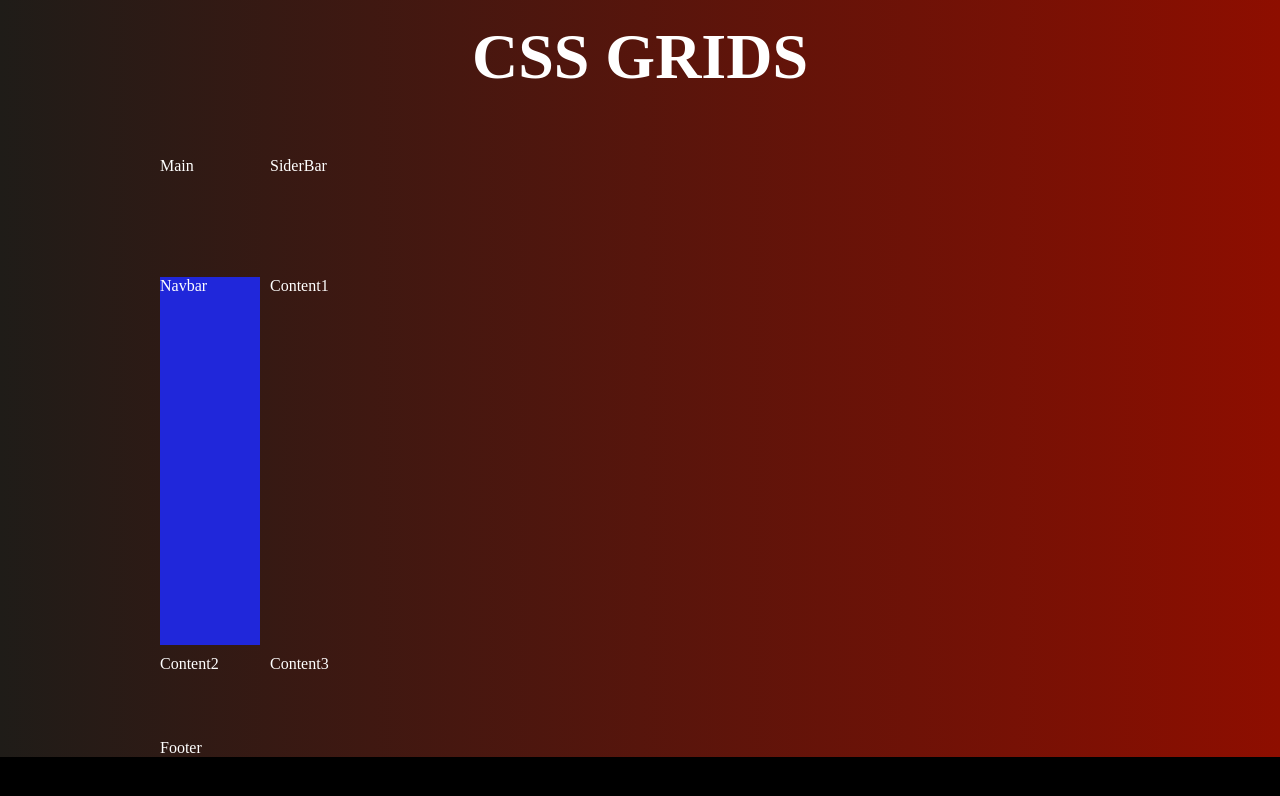
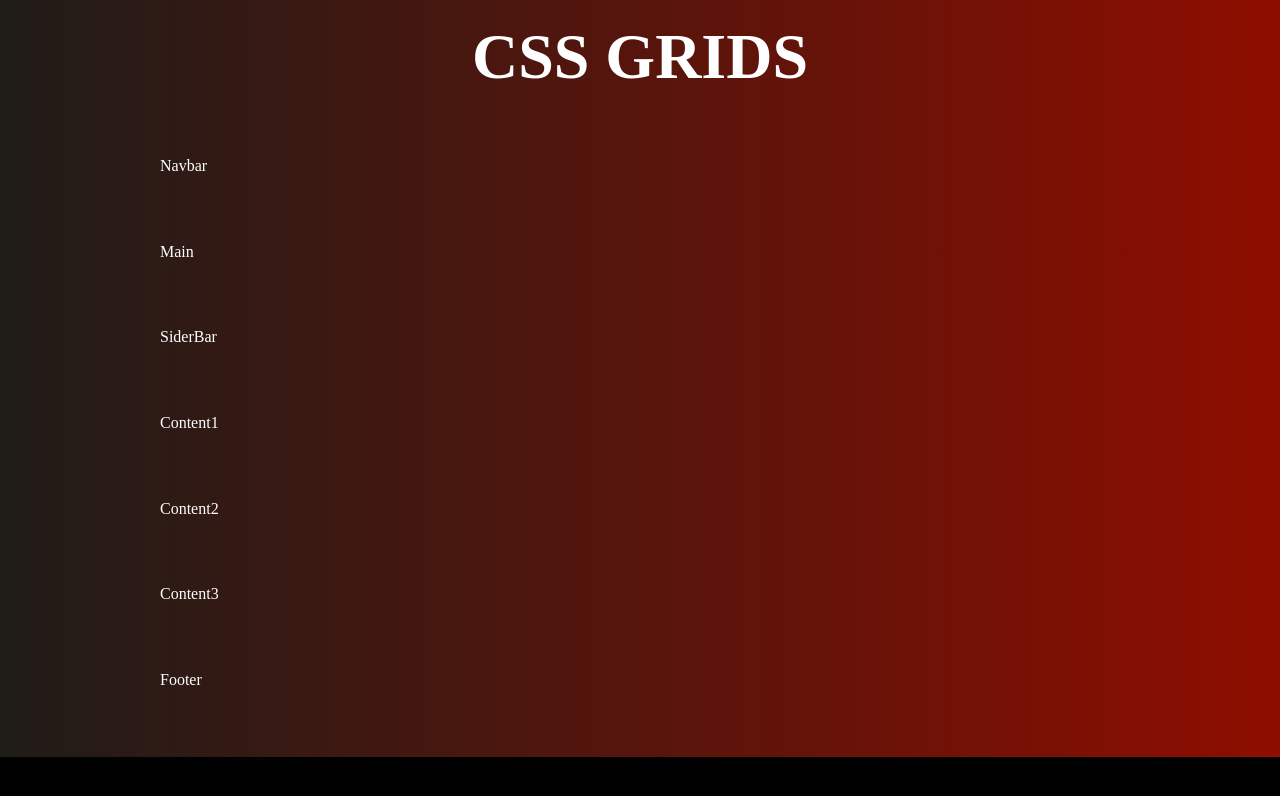
Before and after one commit to heytemisan/gridGarden, a React (Create React App) app: page / in a window 1280 px wide. Shown: the top 796 px of the page. Built offline with nearby package versions, Linux system fonts and the light colour scheme; a web font is replaced by a local one.

Commit message:
updated App.js

```diff
--- a/src/App.css
+++ b/src/App.css
@@ -16,7 +16,7 @@ h1 {
 
 @media (grid:0) {
 
-  @media screen and (min-width:768px) {
+@media screen and (min-width:768px) {
 
 .layout {
   height:75vh;
@@ -24,43 +24,4 @@ h1 {
   margin-left: 160px;
   display: grid;
   color:white;
-  grid-template: 1.5fr 5fr 1fr/ 100px 500px;
-  gap: 10px;
-  grid-template-areas:
-  "logo header"
-  "nav content"
-  "footer footer";
-}
-
-.logo {
-  grid-area: logo;
-  display: flex;
-  flex-wrap: wrap;
-  font-size: 13px;
-  align-items: center;
-  justify-content: center;
-  flex-direction:column;
-  background-color: rgba(11, 9, 9, 0.818);
-}
-
-.header {
-  background-color: rgb(255, 15, 159);
-  grid-area: header;
-}
-
-.nav {
-  background-color: rgb(32, 39, 218);
-  grid-area: nav;
-}
-
-.content {
-  background-color: rgb(178, 254, 26);
-  grid-area: content;
-}
-
-.footer {
-  background-color: rgb(9, 9, 9);
-  grid-area: footer;
-}
-}
-}
+}}}
```
